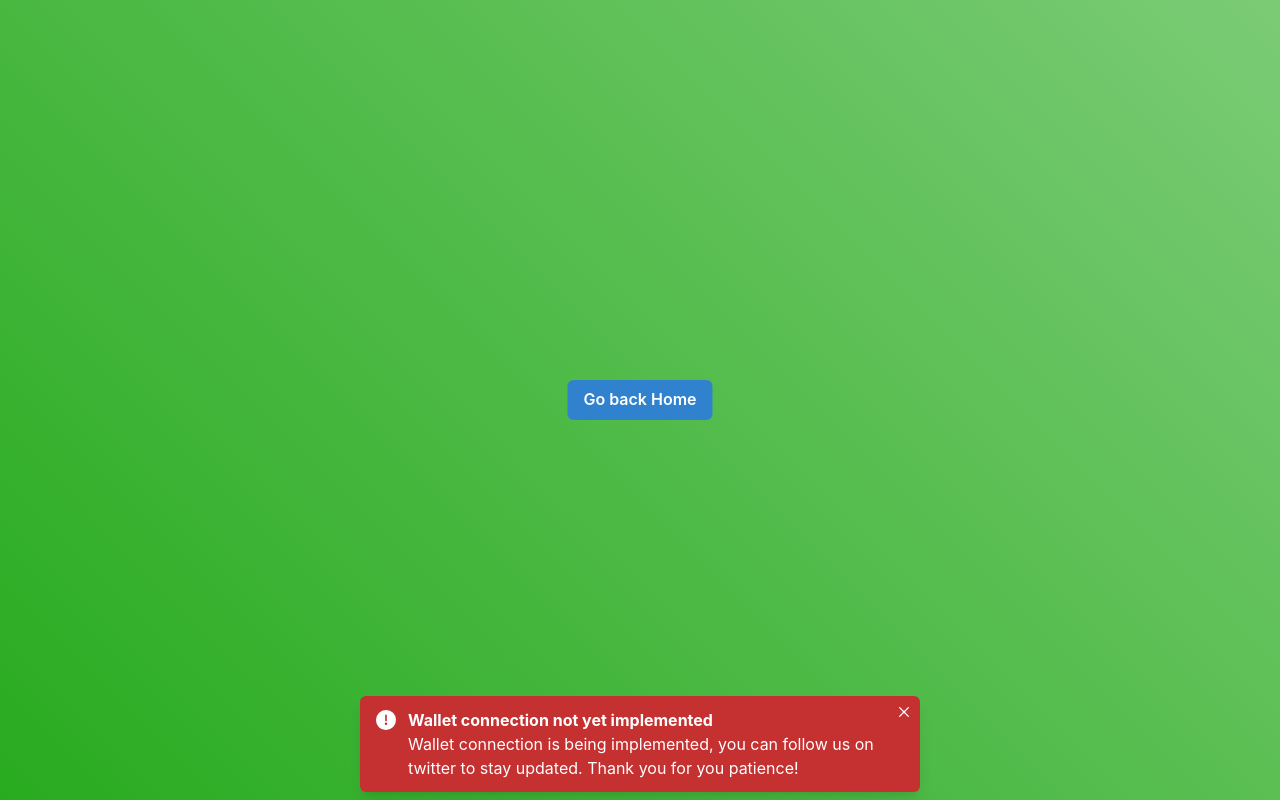
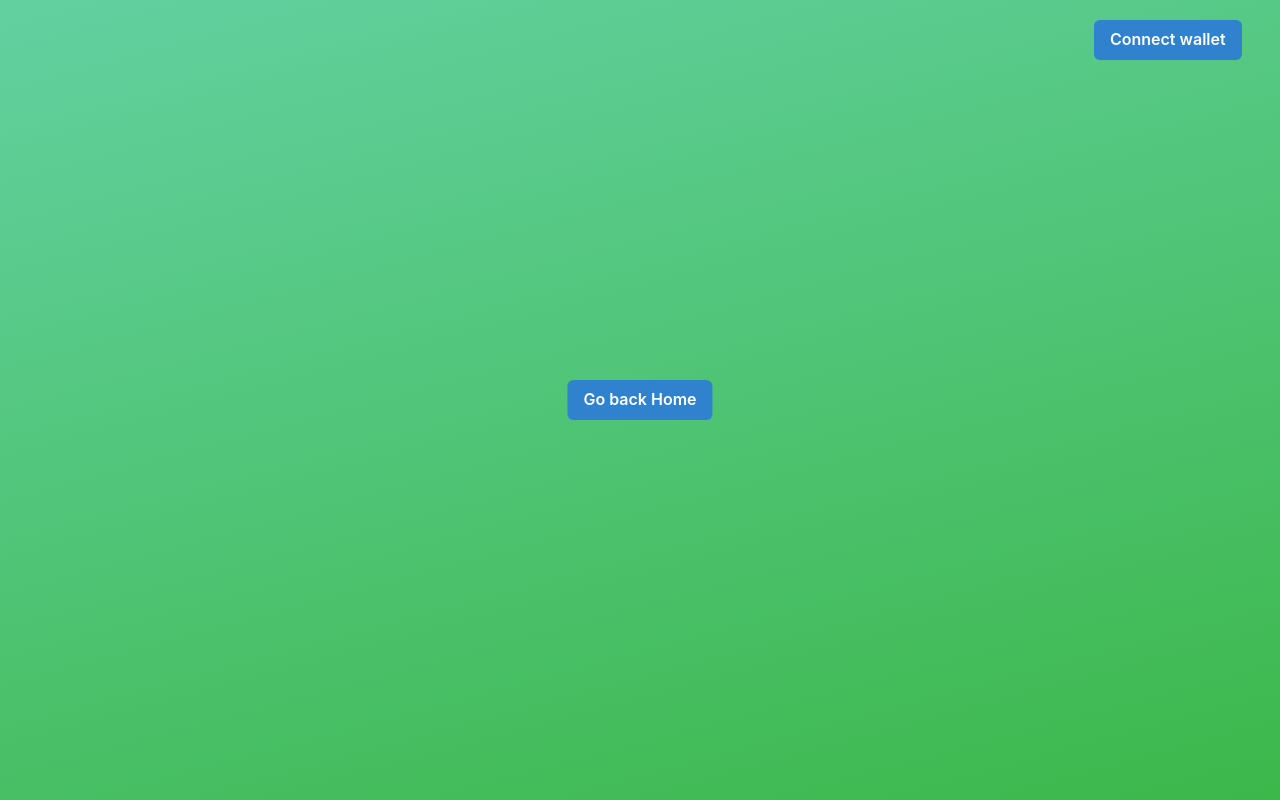
Before and after one commit to Manyara20/trace-website, a Next.js app: page /app in a window 1280 px wide. Built offline with nearby package versions, Linux system fonts and the light colour scheme.

Commit message:
connect wallet button first implementation

```diff
--- a/pages/app/index.tsx
+++ b/pages/app/index.tsx
@@ -13,6 +13,7 @@ import {
     useDisclosure,
     Button,
     useToast,
+    Stack,
   } from '@chakra-ui/react'
 import { useEffect, useState } from "react"
 import ScreenSizeSection from "../../components/elements/ScreenSizeSeciton.ts"
@@ -21,10 +22,33 @@ import { NextRouter, useRouter } from "next/router"
 
 const Application: NextPage = () =>
 {
-    const { isOpen, onOpen, onClose } = useDisclosure()
-
     const router : NextRouter = useRouter();
 
+    const { isOpen, onOpen: openWalletsModal , onClose } = useDisclosure({defaultIsOpen: false})
+    const noWallletsToast = useToast();
+
+    const [ walletToastShouldFire, setWalletToastShouldFire ] = useState(false);
+
+
+    useEffect(() => {
+        console.log("use effect");
+
+        if( walletToastShouldFire )
+        {
+
+            noWallletsToast({
+                title: 'Wallet connection not yet implemented',
+                description: "Wallet connection is being implemented, you can follow us on twitter to stay updated. Thank you for you patience!",
+                status: 'error',
+                duration: null,
+                isClosable: true
+            })
+
+            setWalletToastShouldFire( false );
+        }
+
+
+    }, [walletToastShouldFire]);
 
     return (
         <div className="
@@ -45,10 +69,45 @@ const Application: NextPage = () =>
                 position: "relative",
                 display: "flex",
                 flexDirection: "row",
-                backgroundImage: "linear-gradient( -135deg, #fff -160%, #28AB1F )"
+                backgroundImage: "linear-gradient( 165deg, #7dc -50%, #28AB1F 150% )"
             }}
-            className="placeholder-dbg-border"
+            className="
+            dbg-border
+            "
             >
+
+                <Stack
+                spacing={8}
+                direction='row'
+
+                align="center" justify="end"
+
+                style={{
+                    position: "absolute",
+                    width: "100%",
+                    height: "10%",
+                    paddingRight: "3%",
+                }}
+                className="
+                placeholder-dbg-border
+                "
+                >
+
+
+                    <Button
+                    colorScheme='blue'
+                    variant='solid'
+                    onClick={() => {
+                        setWalletToastShouldFire(true);
+                        openWalletsModal();
+                    }}
+                    >
+                        Connect wallet
+                    </Button>
+
+                </Stack>
+
+
                 <Button
                 colorScheme='blue'
                 variant='solid'
@@ -61,6 +120,7 @@ const Application: NextPage = () =>
                 >
                     Go back Home
                 </Button>
+
             </ScreenSizeSection>
 
         </div>
@@ -75,45 +135,22 @@ interface WalletsModalProps {
 }
 
 function WalletsModal({shouldBeOpen , onClose } : WalletsModalProps) {
-    const [ walletToastShouldFire, setwalletToastShouldFire ] = useState(false);
 
-    useEffect(() => {
-        setwalletToastShouldFire(true)
-    }, [])
-
-    const noWallletsToast = useToast();
-
-    useEffect(() => {
-        console.log("use effect");
-
-        if( walletToastShouldFire ) {
-            noWallletsToast({
-                title: 'Wallet connection not yet implemented',
-                description: "Wallet connection is being implemented, you can follow us on twitter to stay updated. Thank you for you patience!",
-                status: 'error',
-                duration: null,
-                isClosable: true
-            })
-        }
-
-    }, [walletToastShouldFire]);
 
     return (
       <>
         <Modal blockScrollOnMount={false} isOpen={shouldBeOpen} onClose={onClose}>
           <ModalOverlay />
           <ModalContent>
+
             <ModalHeader>Connect your wallet</ModalHeader>
+
             <ModalCloseButton />
+
             <ModalBody>
               No wallet found :(
             </ModalBody>
 
-            <ModalFooter>
-              <Button colorScheme='green' mr={3} onClick={onClose}>
-                Close
-              </Button>
-            </ModalFooter>
           </ModalContent>
         </Modal>
       </>
--- a/pages/index.tsx
+++ b/pages/index.tsx
@@ -28,7 +28,7 @@ const Home: NextPage = () => {
                 position: "relative",
                 display: "flex",
                 flexDirection: "row",
-                backgroundImage: "linear-gradient( -135deg, #fff -160%, #28AB1F )"
+                backgroundImage: "linear-gradient( -135deg, #7dc -60%, #28AB1F )"
             }}
             className="placeholder-dbg-border"
             >
--- a/styles/globals.css
+++ b/styles/globals.css
@@ -74,5 +74,5 @@ body {
 }
 
 .dbg-border {
-  border: red 1px solid;
+  border: red 3px solid;
 }
```
